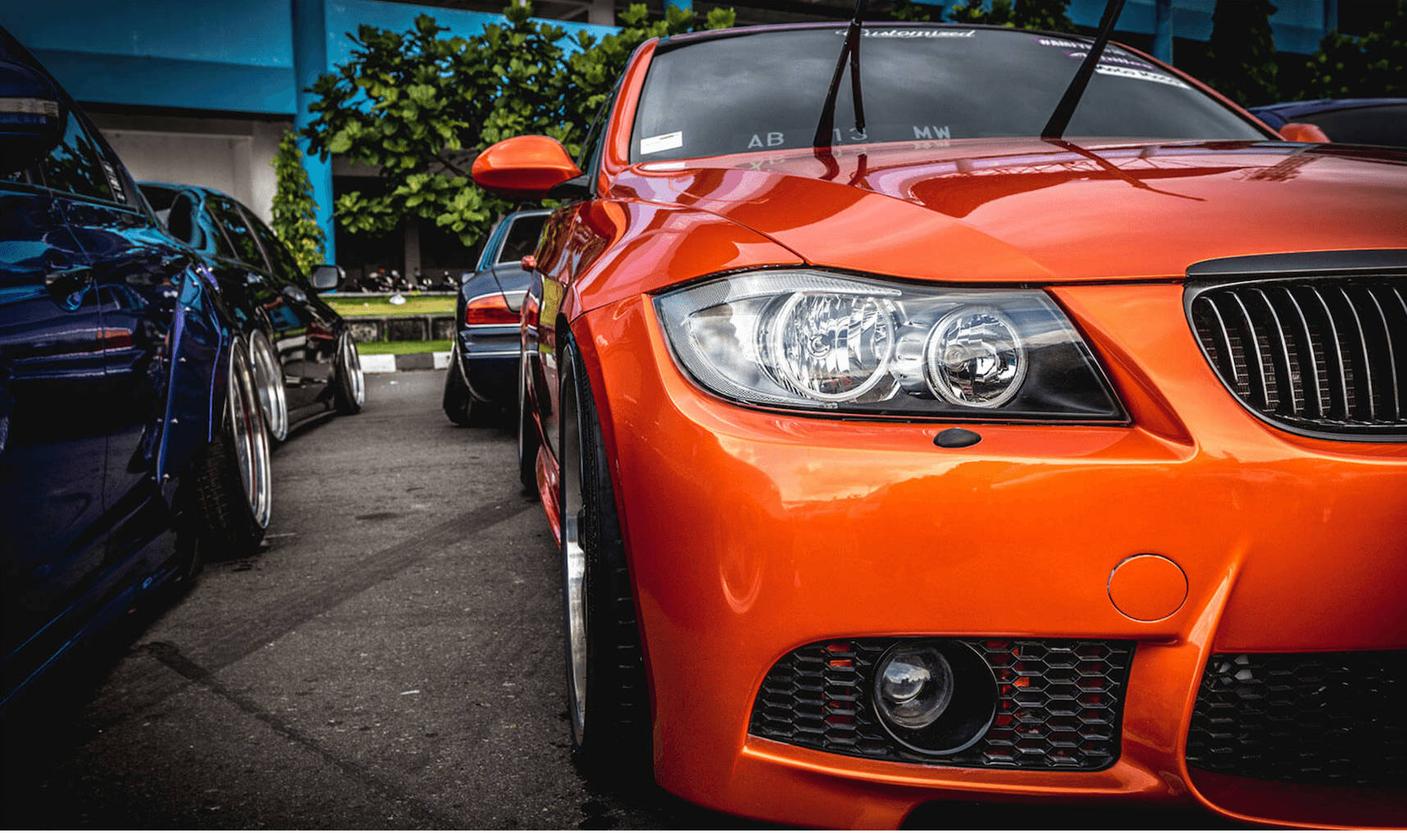
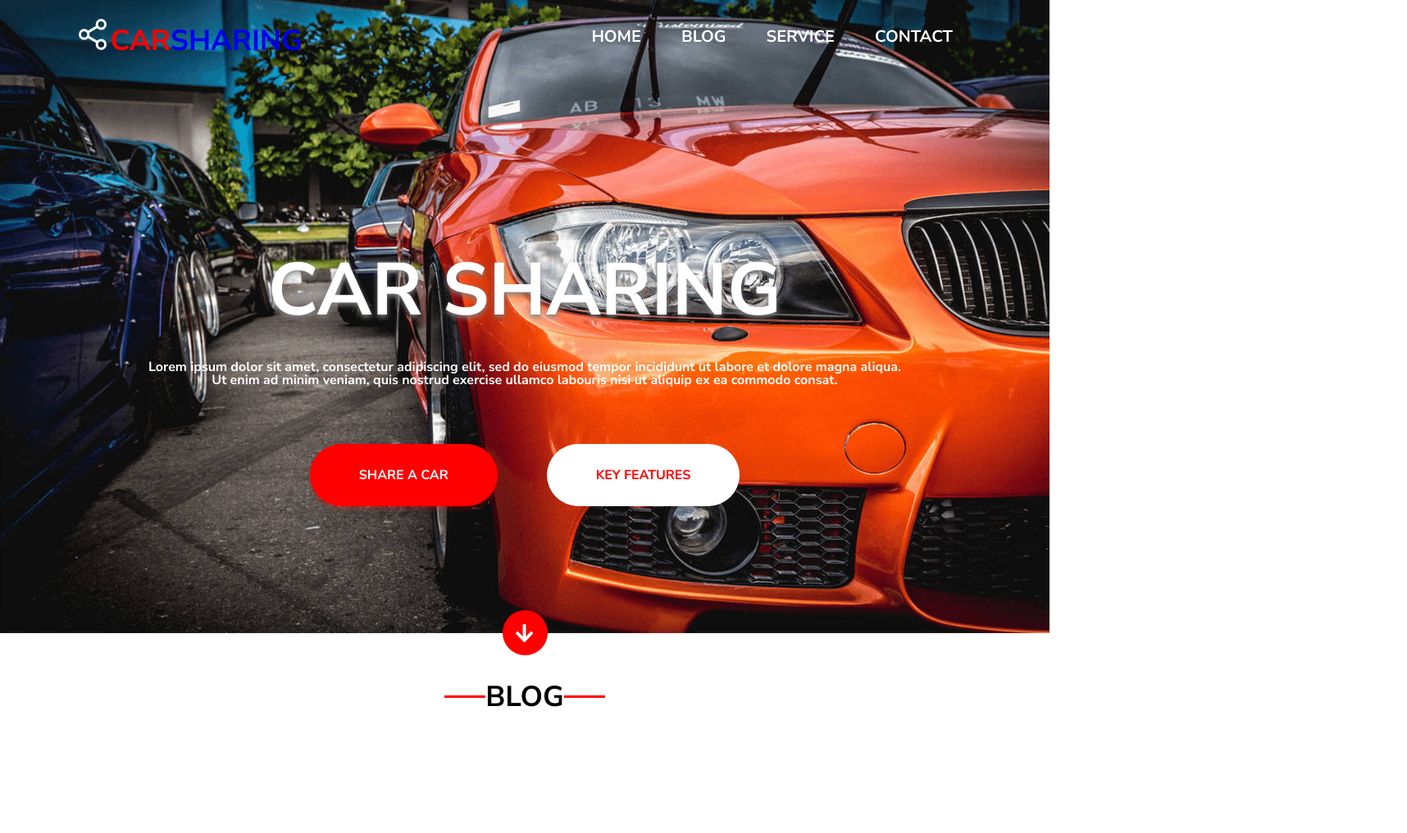
Before and after one commit to MilenaChilinska/car-sharing, a plain HTML site: page index.html in a window 1280 px wide. Shown: the whole page at 82% size, 1716 px wide, since content can reach past the window. After the commit the page ends 928 px from the top, so only its background shows below. Drawn offline with Linux system fonts and the light colour scheme.

Commit message:
Pierwszy banner

```diff
--- a/css/style.css
+++ b/css/style.css
@@ -1,6 +1,154 @@
 * {
     box-sizing: border-box;
 }
+
 .container {
     width: 1088px;
+    margin: 0 auto;
 }
+
+body {
+    font-family: 'Nunito Sans', 'Open Sans', sans-serif;
+}
+
+.container-header {
+    display: flex;
+    justify-content: space-between;
+    align-items: center;
+    height: 90px;
+
+
+}
+
+.logo-title {
+    display: inline-block;
+    text-transform: uppercase;
+    font-size: 35px;
+    font-weight: bold;
+
+}
+
+span {
+    color: red;
+}
+
+.page-nav-list {
+    display: flex;
+}
+.page-nav-list li {
+    margin-left: 5px;
+}
+.page-nav-list a {
+    text-transform: uppercase;
+    text-decoration: none;
+    color: #fff;
+    font-weight: bold;
+    padding: 22px;
+    font-size: 20px;
+
+}
+
+.banner {
+    height: calc(100vh - 27px);
+    background-image: url("../images/Image.jpg");
+    background-size: cover;
+    display: flex;
+    flex-direction: column;
+    justify-content: space-between;
+
+}
+ .banner_content {
+    display: flex;
+    justify-content: center;
+    align-items: center;
+     flex-direction: column;
+
+}
+.banner_content span {
+    display: flex;
+    justify-content: center;
+    align-items: center;
+    font-size: 90px;
+    color: white;
+    font-weight: bold;
+    text-transform: uppercase;
+    text-shadow: 0 3px 6px gray;
+    margin-top: 150px;
+
+
+}
+.banner_content p {
+    display: flex;
+    justify-content: center;
+    align-items: center;
+    color: white;
+    text-align: center;
+    font-weight: bold;
+    margin: 40px 180px;
+
+
+
+}
+.btn-banner {
+    display: flex;
+    justify-content: center;
+    align-items: center;
+    border:none;
+    font-weight: bold;
+    text-transform: uppercase;
+    text-decoration: none;
+
+}
+.btn1 {
+    background-color: #ff0000;
+    color: #fff;
+    padding: 30px 60px;
+    border-radius: 40px;
+    margin: 0 30px;
+    text-decoration: none;
+    box-shadow: 0 3px 6px rgba(255, 0, 0, 0.3);
+
+}
+.btn2 {
+    background-color: #fff;
+    color: #ff0000;
+    padding: 30px 60px;
+    border-radius: 40px;
+    margin: 30px;
+    text-decoration: none;
+}
+.arrow {
+    align-self: center;
+}
+.arrow::after {
+    content:"";
+    background-image: url("../images/Icon_Arrow_Down.svg");
+    width: 55px;
+    height: 55px;
+    border-radius: 50%;
+    background-color: red;
+    background-position: center;
+    background-repeat: no-repeat;
+    position: relative;
+    bottom: -27px;
+    display: block;
+}
+.title {
+    display: flex;
+    justify-content: center;
+    align-items: center;
+    font-weight: bold;
+    font-size: 35px;
+    padding: 60px;
+    text-transform: uppercase;
+
+}
+.title::before,
+.title::after {
+    content: "";
+    display: block;
+    height: 3px;
+    background: red;
+    width: 50px;
+
+}
--- a/index.html
+++ b/index.html
@@ -9,17 +9,55 @@
     <link rel="stylesheet" href="css/reset.css">
     <link rel="stylesheet" href="css/style.css">
     <link rel="preconnect" href="https://fonts.gstatic.com">
-    <link href="https://fonts.googleapis.com/css2?family=Nunito+Sans:wght@300;400;700;800;900&family=Open+Sans:wght@300;400&display=swap" rel="stylesheet">
+    <link href="https://fonts.googleapis.com/css2?family=Nunito+Sans:wght@300;400;700;800;900&family=Open+Sans:wght@300;400&display=swap"
+          rel="stylesheet">
 </head>
 <body>
-<header class="page-header">
-    <div class="container container-header">
-        <a href="/" class="page-logo">
-            <img src="./images/Image.jpg" alt="CarSharing"/>
-        </a>
+<div class="banner">
+    <header class="page-header">
+        <div class="container container-header">
+            <div class="header-logo">
+                <a href="/" class="page-logo">
+                    <img src="./images/Icon_Logo_Normal.svg" alt="CarSharing"/>
+                    <p class="logo-title">
+                        <span>Car</span>sharing
+                    </p>
+                </a>
+            </div>
+            <nav class="page-nav">
+                <ul class="page-nav-list">
+                    <li><a href="#">Home</a></li>
+                    <li><a href="#">Blog</a></li>
+                    <li><a href="#">Service</a></li>
+                    <li><a href="#">Contact</a></li>
+                </ul>
+            </nav>
+        </div>
+
+    </header>
+    <div class="banner_content">
+        <span class="banner-title">Car Sharing</span>
+        <p class="banner-des">Lorem ipsum dolor sit amet, consectetur adipiscing elit, sed do eiusmod tempor incididunt ut labore et dolore magna aliqua. Ut enim ad minim veniam, quis nostrud exercise ullamco labouris nisi ut aliquip ex ea commodo consat.
+        </p>
+        <div class="btn-banner">
+            <a href="#" class="btn1">Share a car</a>
+            <a href="#" class="btn2">Key Features</a>
+        </div>
     </div>
-</header>
-<main></main>
+    <div class="arrow"></div>
+
+</div>
+<main>
+    <h3 class="title">Blog</h3>
+</main>
+<section>
+<div class="container">
+    <article class="article">
+        <a href="./images/mini1.png" alt="" class="article-"></a>
+    </article>
+
+</div>
+</section>
 <footer></footer>
 </body>
 </html>
```
